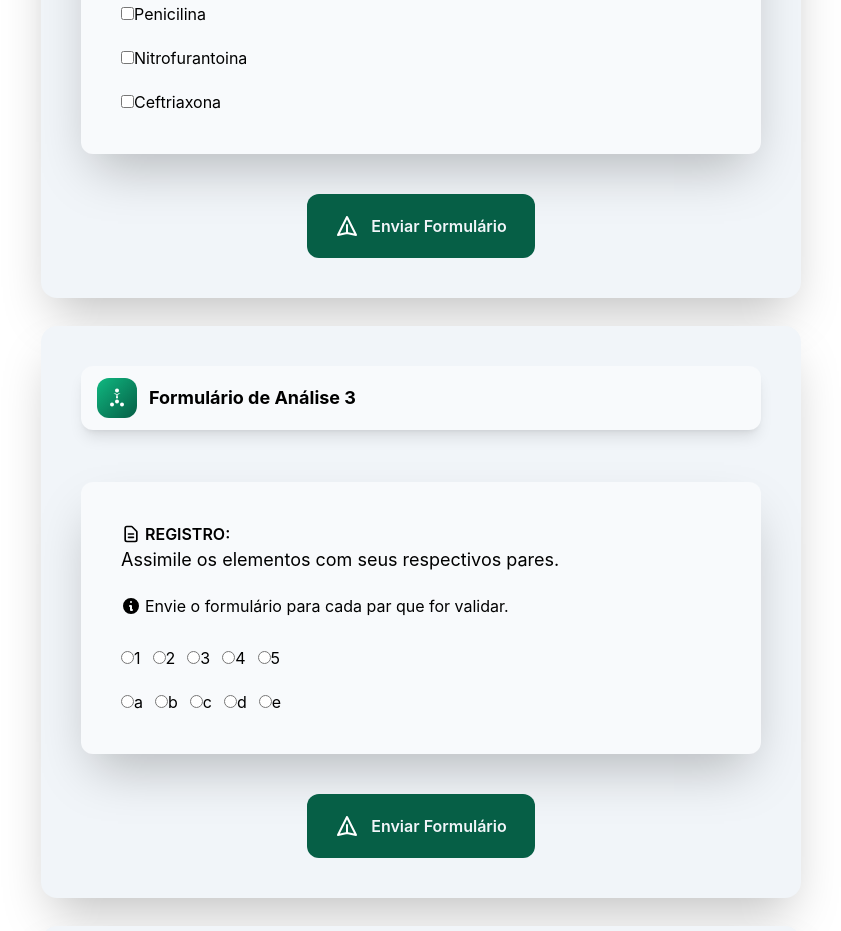
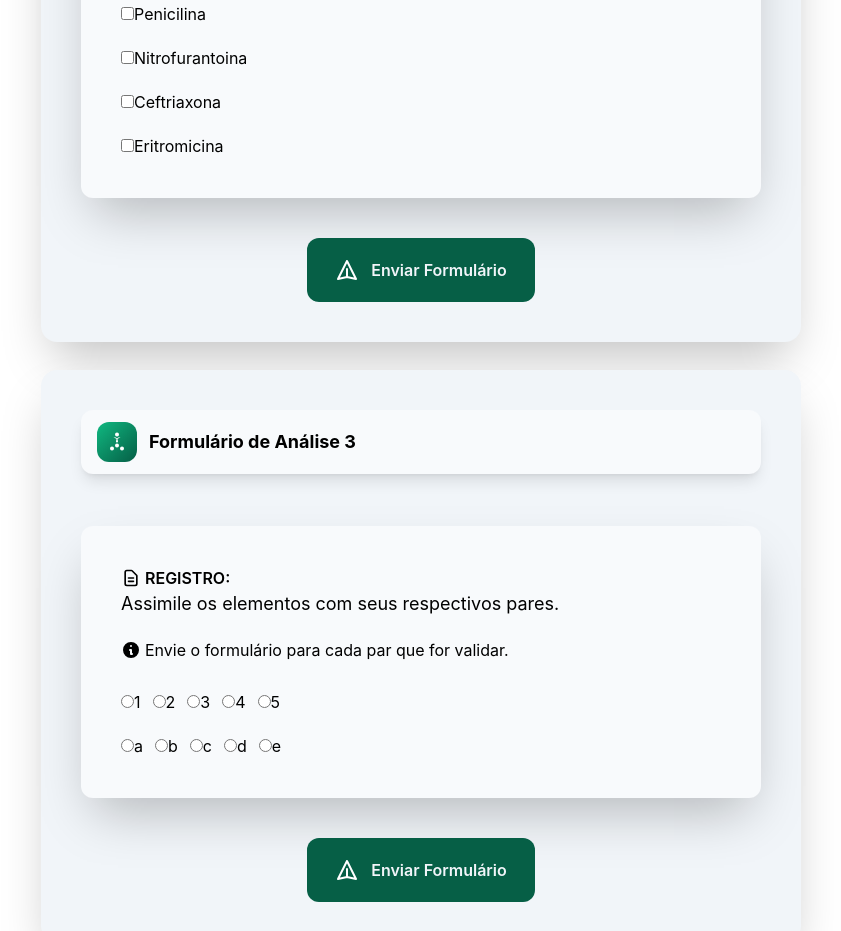
Before and after one commit to marcellolee03/lab-enigma-v2, a React (Vite) app: page / in a window 1280 px wide. Shown: the part 2240-3171 px from the top of the page, without its empty margins (219-1060 px from the left). Built offline with nearby package versions, Linux system fonts and the light colour scheme.

Commit message:
fix(data.ts): fixed question id 6

```diff
--- a/src/data/data.ts
+++ b/src/data/data.ts
@@ -53,8 +53,9 @@ export const secondForm: Puzzle[] = [
       {id: 4, value: "Penicilina"},
       {id: 5, value: "Nitrofurantoina"},
       {id: 6, value: "Ceftriaxona"},
+      {id: 7, value: "Eritromicina"}
     ],
-    answer: ["Vancomicina", "Ceftriaxona"]
+    answer: ["Vancomicina", "Nitrofurantoina", "Tetraciclina", "Ceftriaxona", "Novobiocina", "Eritromicina"]
   }
 ]
 
```
